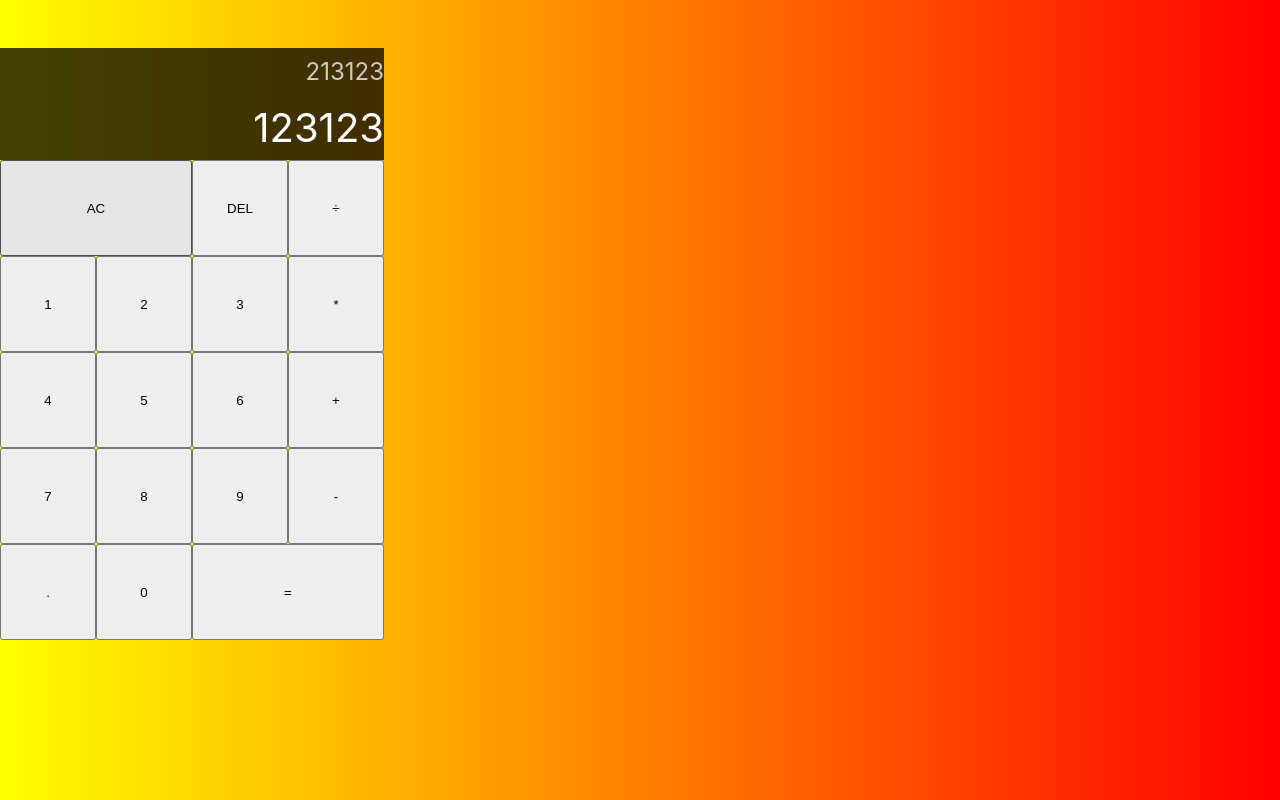
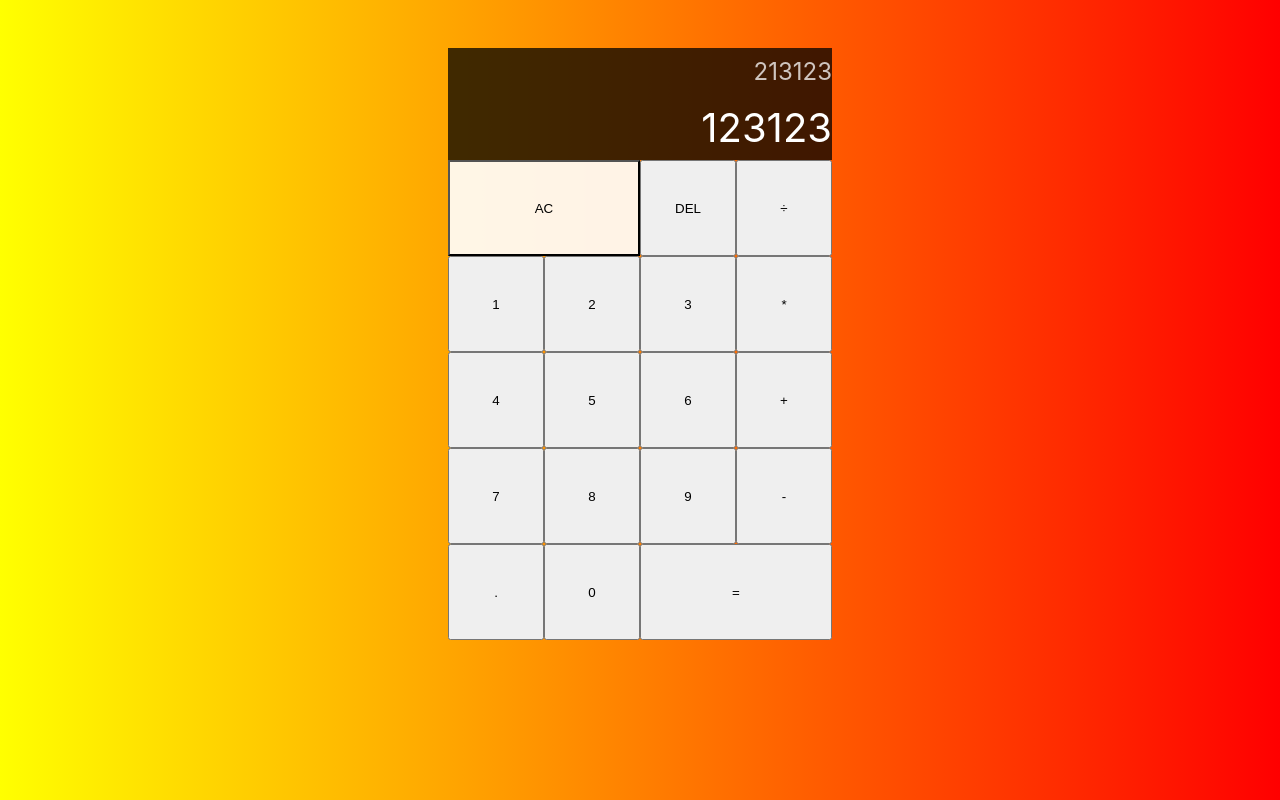
Before and after one commit to Arthur1112/react-calculator-v1, a React (Create React App) app: page / in a window 1280 px wide. In both pictures the pointer is over the button "AC". Built offline with nearby package versions, Linux system fonts and the light colour scheme.

Commit message:
centered app

```diff
--- a/src/App.css
+++ b/src/App.css
@@ -12,8 +12,14 @@ body {
 .calculatior-grid {
   display: grid;
   margin-top: 3rem;
+  justify-content: center;
   grid-template-columns: repeat(4, 6rem);
   grid-template-rows: minmax(7rem, auto) repeat(5, 6rem);
+}
+
+.calculatior-grid > button:hover,
+.calculatior-grid > button:focus {
+  background-color: rgba(255, 255, 255, .9);
 }
 
 .span-two {
```
